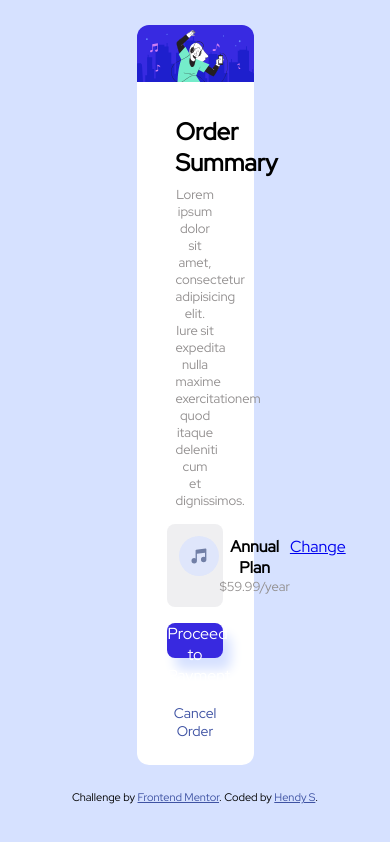
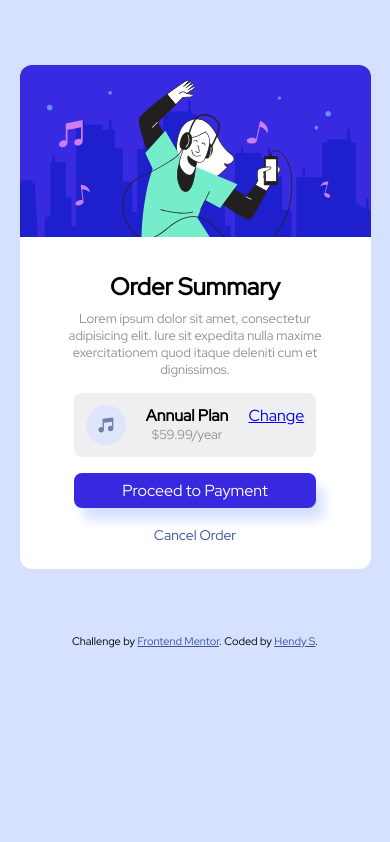
Before and after one commit to HenSetiawan/hensetiawan.github.io, a plain HTML site: page 03-order-summary/index.html in a window 390 px wide. Drawn offline with Linux system fonts and the light colour scheme; files whose address does not match are found by name.

Commit message:
add mobile media query

```diff
--- a/03-order-summary/css/index.css
+++ b/03-order-summary/css/index.css
@@ -85,7 +85,7 @@ main {
   cursor: pointer;
 }
 
-.btn-cancel{
+.btn-cancel {
   background-color: white;
   border: none;
   margin-top: 18px;
@@ -101,3 +101,13 @@ main {
 .attribution a {
   color: hsl(228, 45%, 44%);
 }
+
+@media only screen and (max-width: 600px) {
+  .container {
+    text-align: center;
+    margin: 65px auto;
+    width: 90%;
+    border-radius: 12px;
+  }
+
+}
```
Lines whose indentation alone changed are shown as unchanged.
